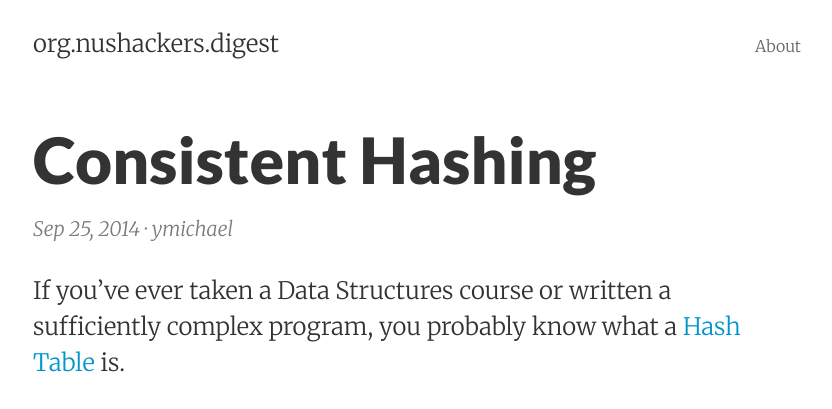
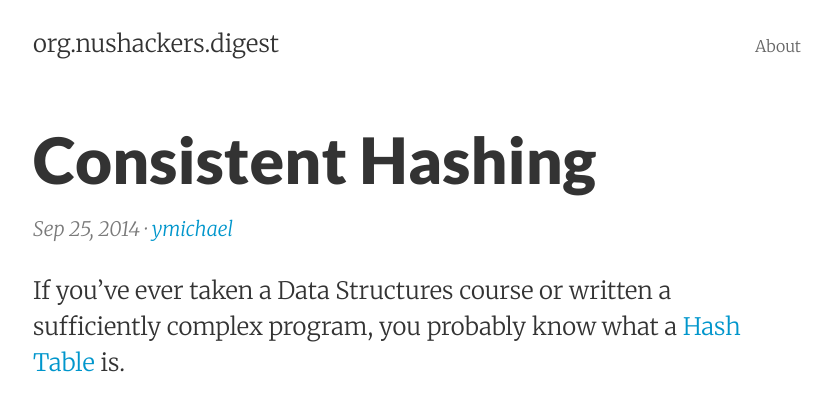
Before and after one commit to nushackers/digest, a Jekyll site: the page built from _posts/2014-09-25-consistent-hashing.md, in a window 1280 px wide and 900 px high. Shown: the top 409 px of the window, without its empty margins (223-1055 px from the left). Built offline with Jekyll 4.4.1, drawn with Linux system fonts in a browser that asks for light colours.

Commit message:
link author to github

```diff
--- a/_layouts/post.html
+++ b/_layouts/post.html
@@ -3,7 +3,7 @@ layout: default
 ---
 <div class="post-header mb2">
   <h1 class="py2">{{ page.title }}</h1>
-  <span class="post-meta">{{ page.date | date: "%b %-d, %Y" }} &middot; {{ page.author }}</span>
+  <span class="post-meta">{{ page.date | date: "%b %-d, %Y" }} &middot; <a href="https://github.com/{{ page.author }}">{{ page.author }}</a></span>
 </div>
 
 <article class="post-content">
```
